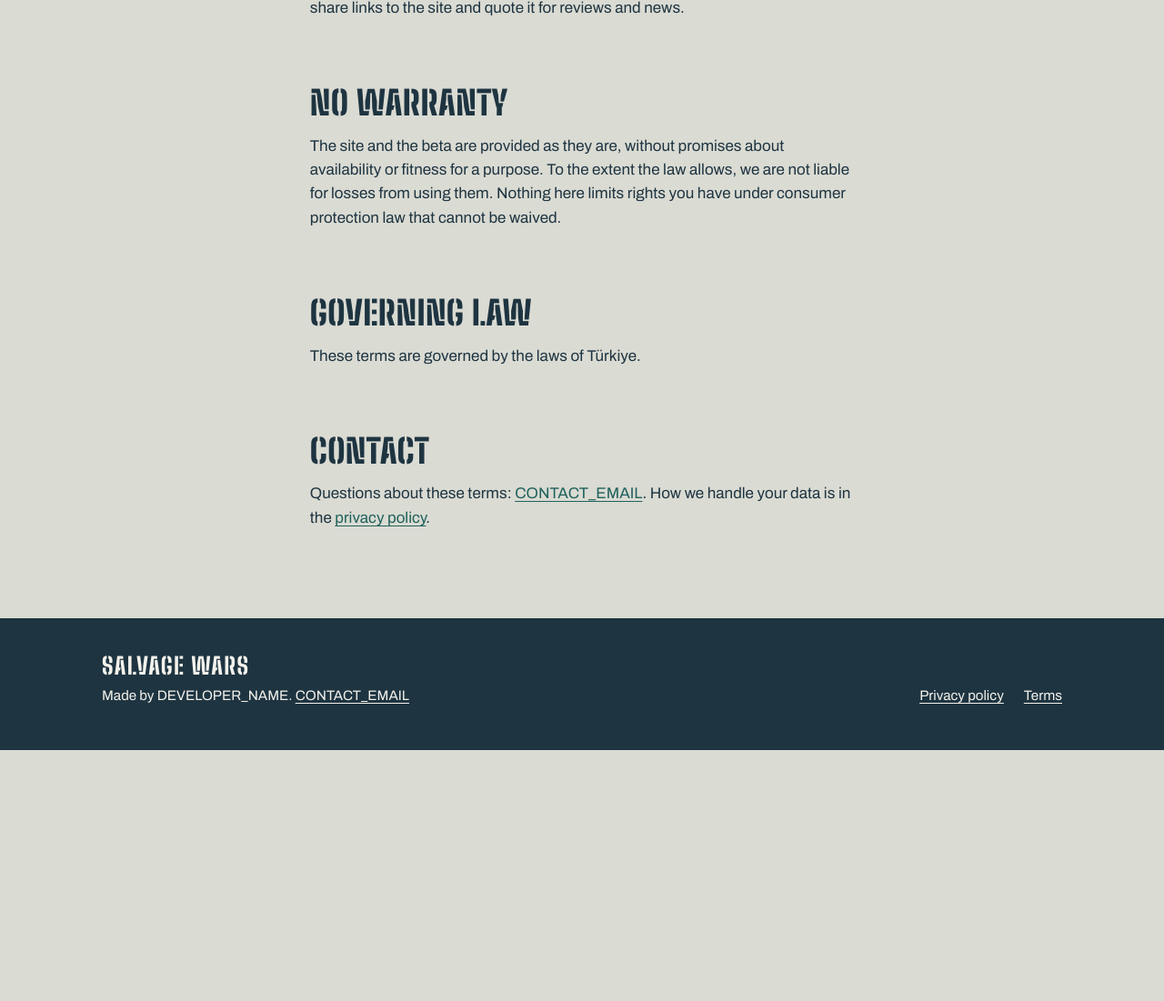
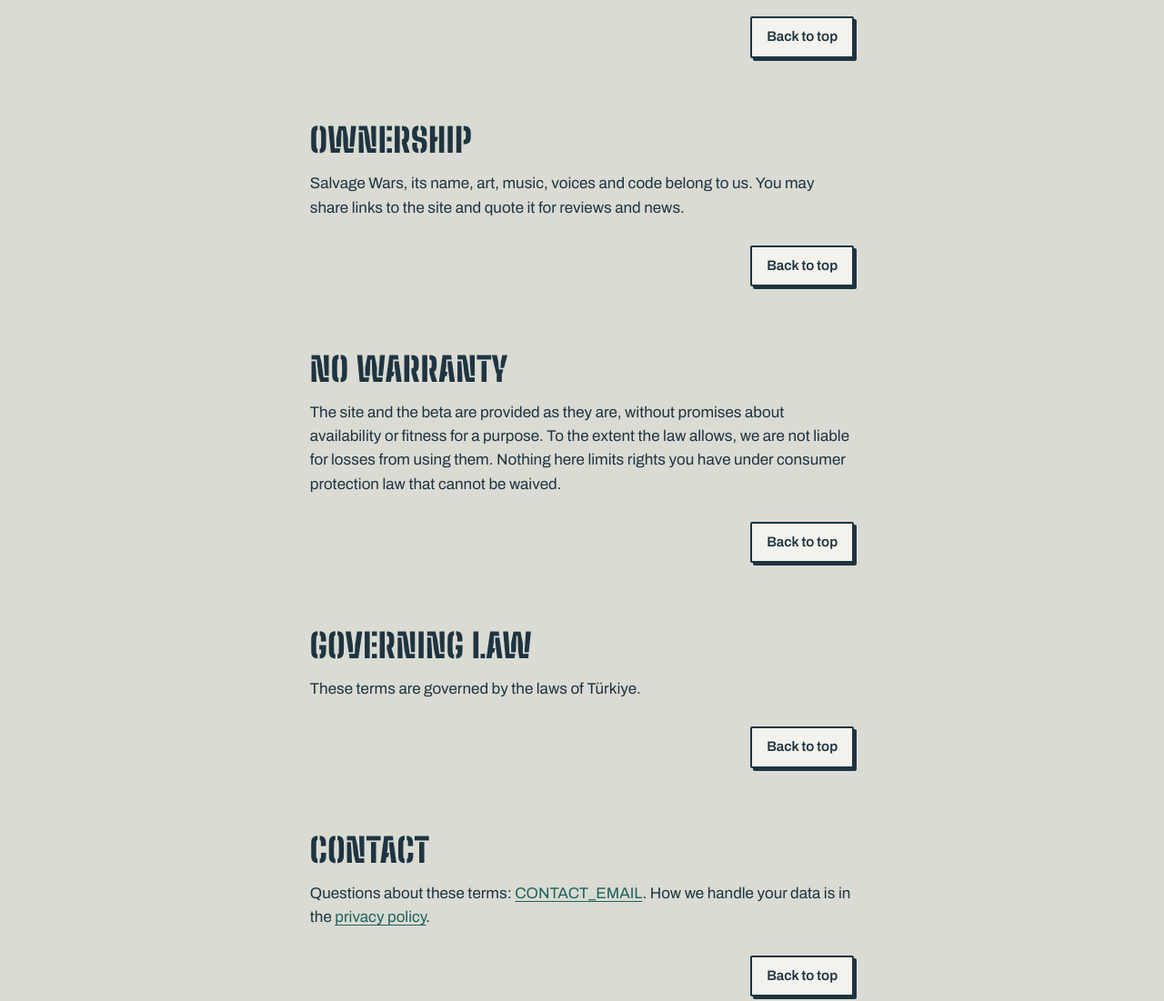
Before and after one commit to bahakl/salvagewars.net, a website: page public/terms.html in a window 1280 px wide. Shown: the part 1154-2255 px from the top of the page at 91% size. Before the commit the page ends 1979 px from the top, so only its background shows below. Drawn offline with Linux system fonts and the light colour scheme.

Commit message:
Add Back to top button to every section
Co-Authored-By: Claude Sonnet 5.5 <noreply@anthropic.com>
Claude-Session: https://claude.ai/code/session_01A9djX7fxafFUBDrPpjcxH6

```diff
--- a/public/styles.css
+++ b/public/styles.css
@@ -209,3 +209,16 @@ textarea { min-height: 140px; resize: vertical; }
 .prose .meta { margin: 0 0 24px; font-weight: 600; }
 .prose ul { padding-left: 1.2em; }
 .prose li + li { margin-top: 6px; }
+
+/* Back to top */
+.to-top-row { margin-top: 28px; text-align: right; }
+.to-top {
+  display: inline-block; padding: 10px 16px; min-height: 44px;
+  border: 2px solid var(--steel); border-radius: 2px;
+  background: var(--chalk); color: var(--steel);
+  font-weight: 600; font-size: 0.95rem; line-height: 1.4; text-decoration: none;
+  box-shadow: 3px 3px 0 var(--steel);
+  transition: transform 80ms ease, box-shadow 80ms ease;
+}
+.to-top:hover { color: var(--steel); transform: translate(-1px, -1px); box-shadow: 4px 4px 0 var(--steel); }
+.to-top:active { transform: translate(2px, 2px); box-shadow: 1px 1px 0 var(--steel); }
--- a/public/terms.html
+++ b/public/terms.html
@@ -12,7 +12,7 @@
 </head>
 <body>
   <a class="skip" href="#main">Skip to content</a>
-  <header class="site-header">
+  <header class="site-header" id="top">
     <div class="wrap">
       <a class="brand" href="/">Salvage Wars</a>
       <nav class="site-nav" aria-label="Main">
@@ -35,26 +35,39 @@
       <li>We can end the beta or remove a tester at any time.</li>
     </ul>
 
+    <p class="to-top-row"><a class="to-top" href="#top">Back to top</a></p>
+
     <h2>Using the site</h2>
     <ul>
       <li>Give us true information in the forms, and don't use them to send spam or harmful content.</li>
       <li>Don't try to break, overload or get into the site or the game's systems.</li>
     </ul>
 
+    <p class="to-top-row"><a class="to-top" href="#top">Back to top</a></p>
+
     <h2>Feedback</h2>
     <p>When you send us feedback, ideas or suggestions, we can use them in the game without paying you or crediting you.</p>
+
+    <p class="to-top-row"><a class="to-top" href="#top">Back to top</a></p>
 
     <h2>Ownership</h2>
     <p>Salvage Wars, its name, art, music, voices and code belong to us. You may share links to the site and quote it for reviews and news.</p>
 
+    <p class="to-top-row"><a class="to-top" href="#top">Back to top</a></p>
+
     <h2>No warranty</h2>
     <p>The site and the beta are provided as they are, without promises about availability or fitness for a purpose. To the extent the law allows, we are not liable for losses from using them. Nothing here limits rights you have under consumer protection law that cannot be waived.</p>
+
+    <p class="to-top-row"><a class="to-top" href="#top">Back to top</a></p>
 
     <h2>Governing law</h2>
     <p>These terms are governed by the laws of Türkiye.</p>
 
+    <p class="to-top-row"><a class="to-top" href="#top">Back to top</a></p>
+
     <h2>Contact</h2>
     <p>Questions about these terms: <a href="mailto:CONTACT_EMAIL">CONTACT_EMAIL</a>. How we handle your data is in the <a href="/privacy.html">privacy policy</a>.</p>
+    <p class="to-top-row"><a class="to-top" href="#top">Back to top</a></p>
   </main>
 
   <footer class="site-footer">
```
Also changed, not shown: public/index.html (+7 -1 lines), public/privacy.html (+16 -1 lines).
